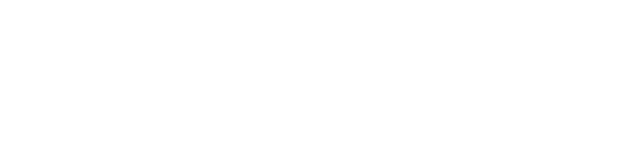
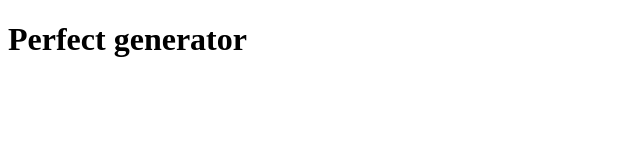
Before and after one commit to dramkov/blackground-generator, a plain HTML site: page index.html in a window 1280 px wide. Shown: the whole page, without its empty margins (0-640 px from the left). Drawn offline with Linux system fonts and the light colour scheme.

Commit message:
changing title

```diff
--- a/index.html
+++ b/index.html
@@ -6,6 +6,6 @@
     <title>Document</title>
 </head>
 <body>
-
+    <h1>Perfect generator</h1>
 </body>
 </html>
```
